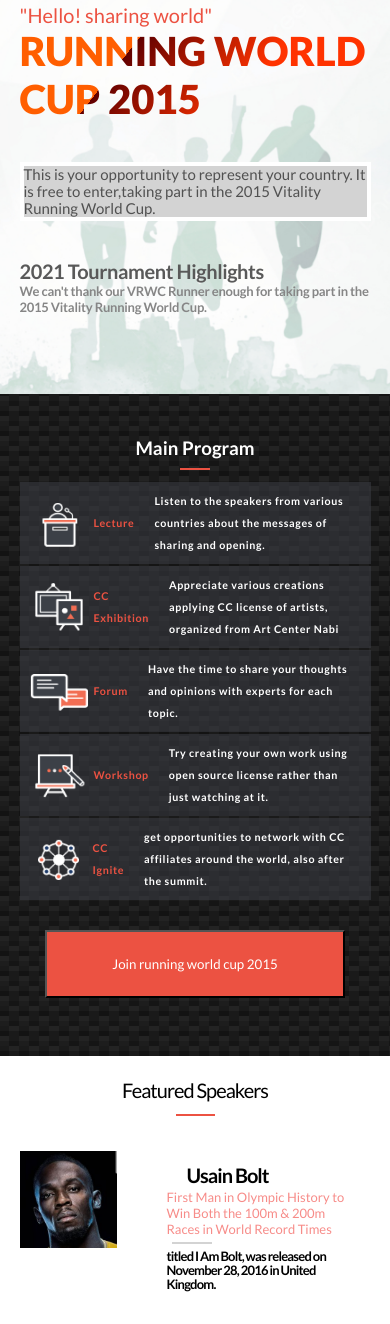
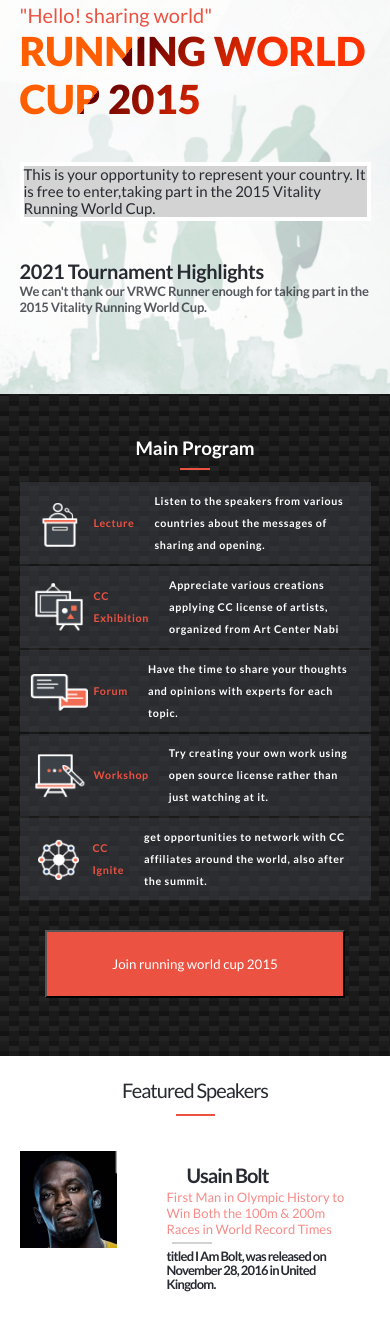
Before and after one commit to StevenWafeek/Conference-page, a website: page index.html in a window 390 px wide. Shown: the part 161-1485 px from the top of the page. Drawn offline with Linux system fonts and the light colour scheme.

Commit message:
Change css files

```diff
--- a/style.css
+++ b/style.css
@@ -138,7 +138,7 @@
     font-weight: 400;
     font-size: 15px;
     line-height: 17px;
-    color: #515151;
+    color: #272a31;
   }
 
   .second-headline {
@@ -146,7 +146,7 @@
   }
 
   .second-headline h2 {
-    color: #595959;
+    color: #272a31;
     font-weight: 700;
     font-size: 20px;
     letter-spacing: -0.02em;
@@ -156,7 +156,7 @@
     font-weight: 700;
     font-size: 13px;
     letter-spacing: -0.02em;
-    color: #868686;
+    color: #272a31c7;
   }
 
   .programs {
@@ -230,7 +230,7 @@
     display: flex;
     align-items: center;
     letter-spacing: -0.05em;
-    color: #000;
+    color: #272a31;
   }
 
   .feature-speakers hr {
@@ -274,7 +274,7 @@
     display: flex;
     align-items: center;
     letter-spacing: -0.06em;
-    color: #000;
+    color: #272a31;
   }
 
   .speakers-list img {
@@ -291,6 +291,7 @@
     display: flex;
     align-items: center;
     letter-spacing: -0.05em;
+    color: #272a31;
   }
 
   .feature-speakers button {
--- a/style_2.css
+++ b/style_2.css
@@ -327,7 +327,7 @@
 @media screen and (min-width: 768px) {
   .upperhead {
     display: flex;
-    background-color: #3e3e3e;
+    background-color: #272a31;
     height: 30px;
     flex-direction: row;
     width: 100%;
```
